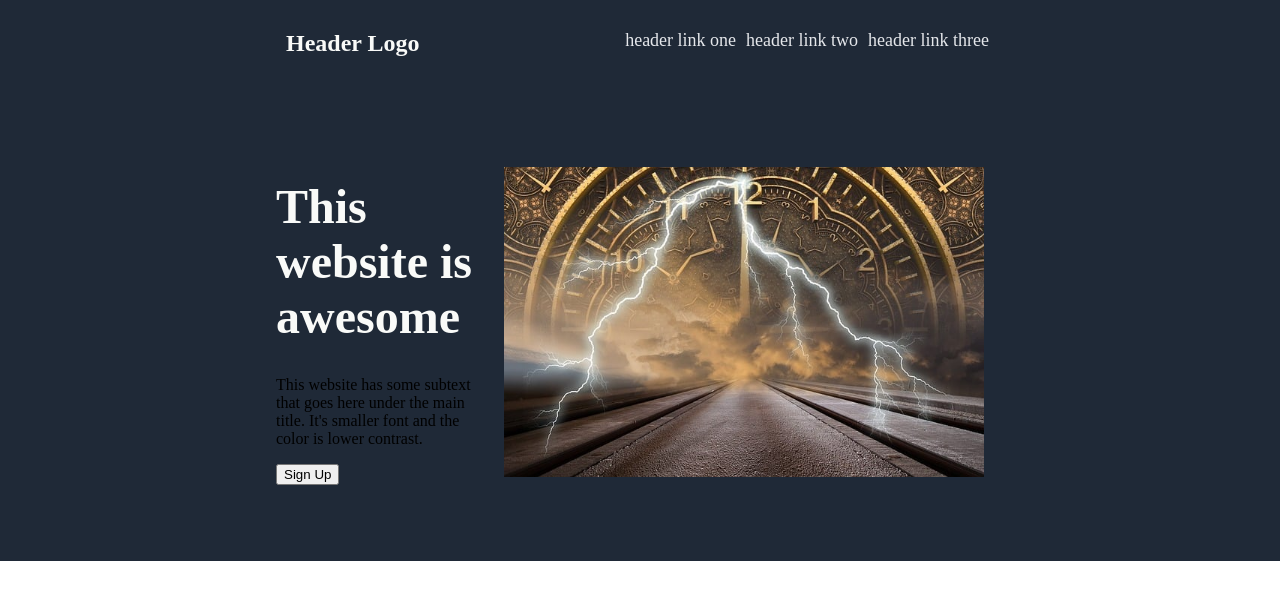
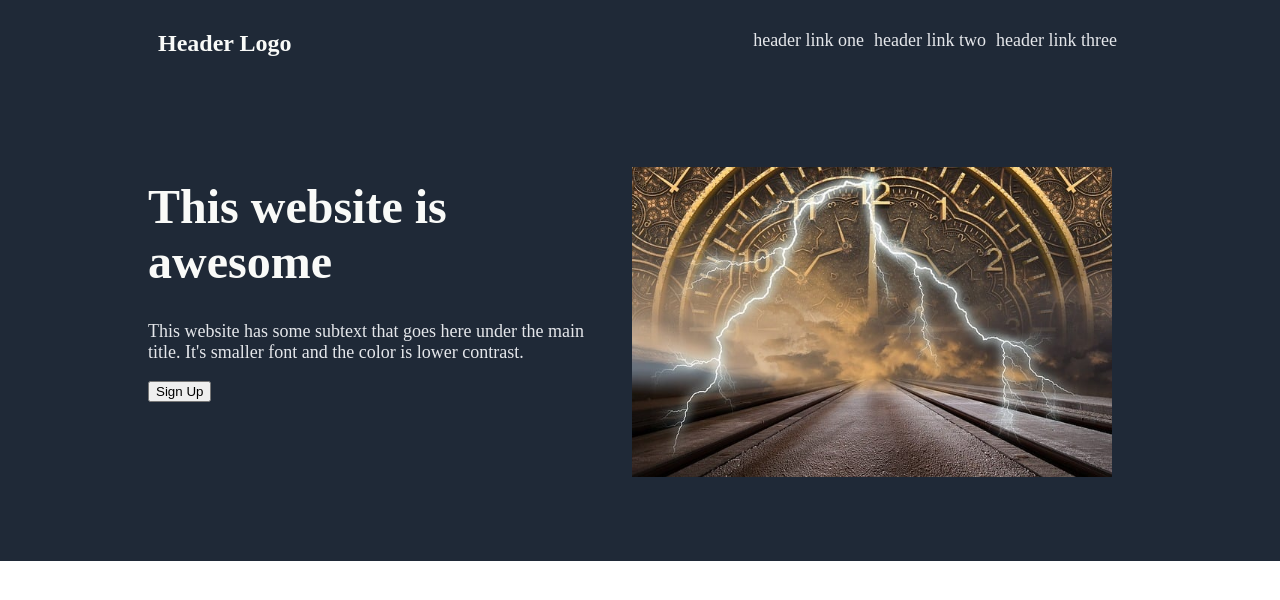
Before and after one commit to clockwocket/odin-landing-page, a plain HTML site: page index.html in a window 1280 px wide. Drawn offline with Linux system fonts and the light colour scheme.

Commit message:
Format Hero subtext, adjust overall margin

```diff
--- a/styles.css
+++ b/styles.css
@@ -25,7 +25,7 @@ a {
 .header {
     background-color: #1f2937;
     margin: 0px;
-    padding: 0 20%;
+    padding: 0 10%;
     display: flex;
     flex-direction: column;
 }
@@ -61,3 +61,8 @@ body {
     height: 310px;
     padding: 20px;
 }
+
+.ttext {
+    font-size: 18px;
+    color:#E5E7EB;
+}
```
